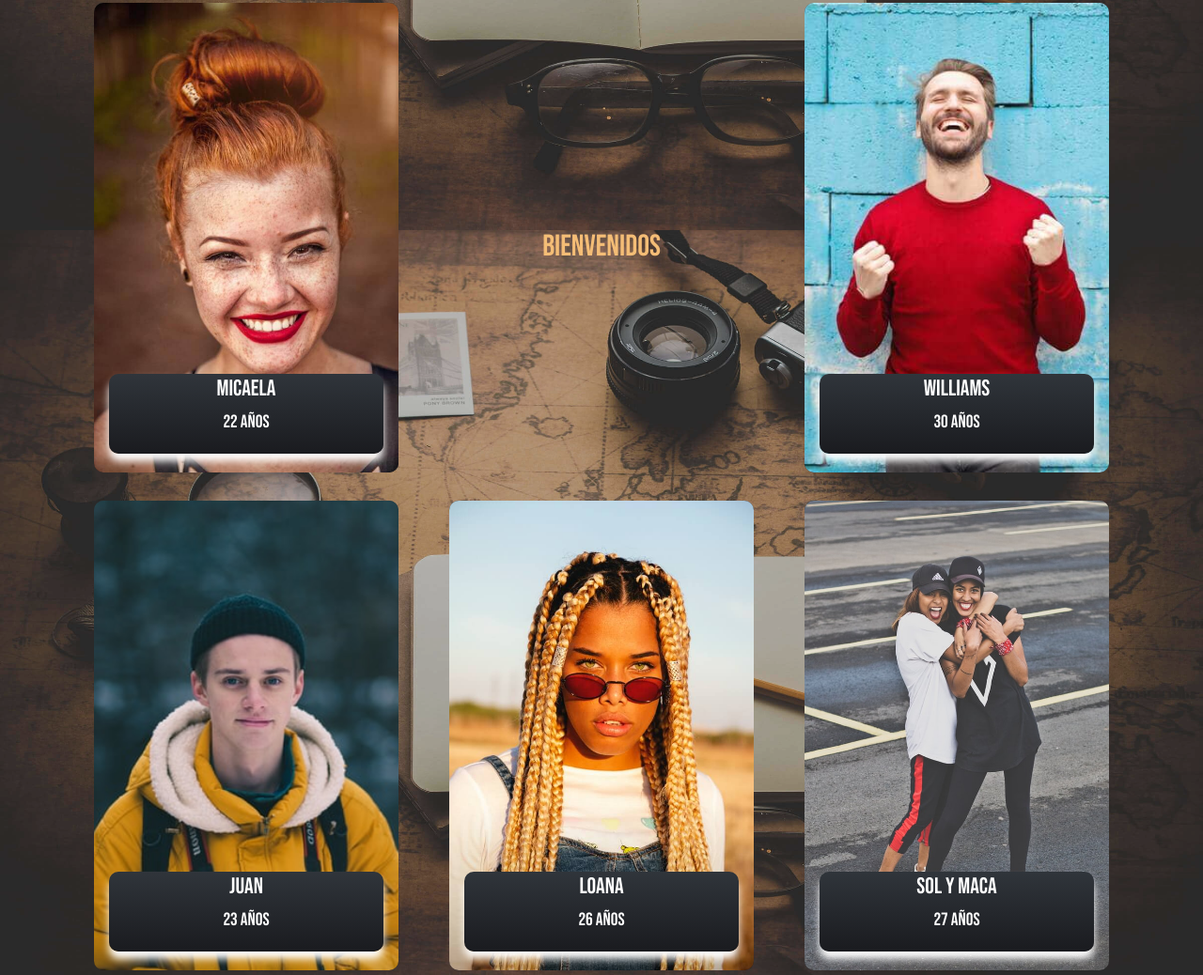
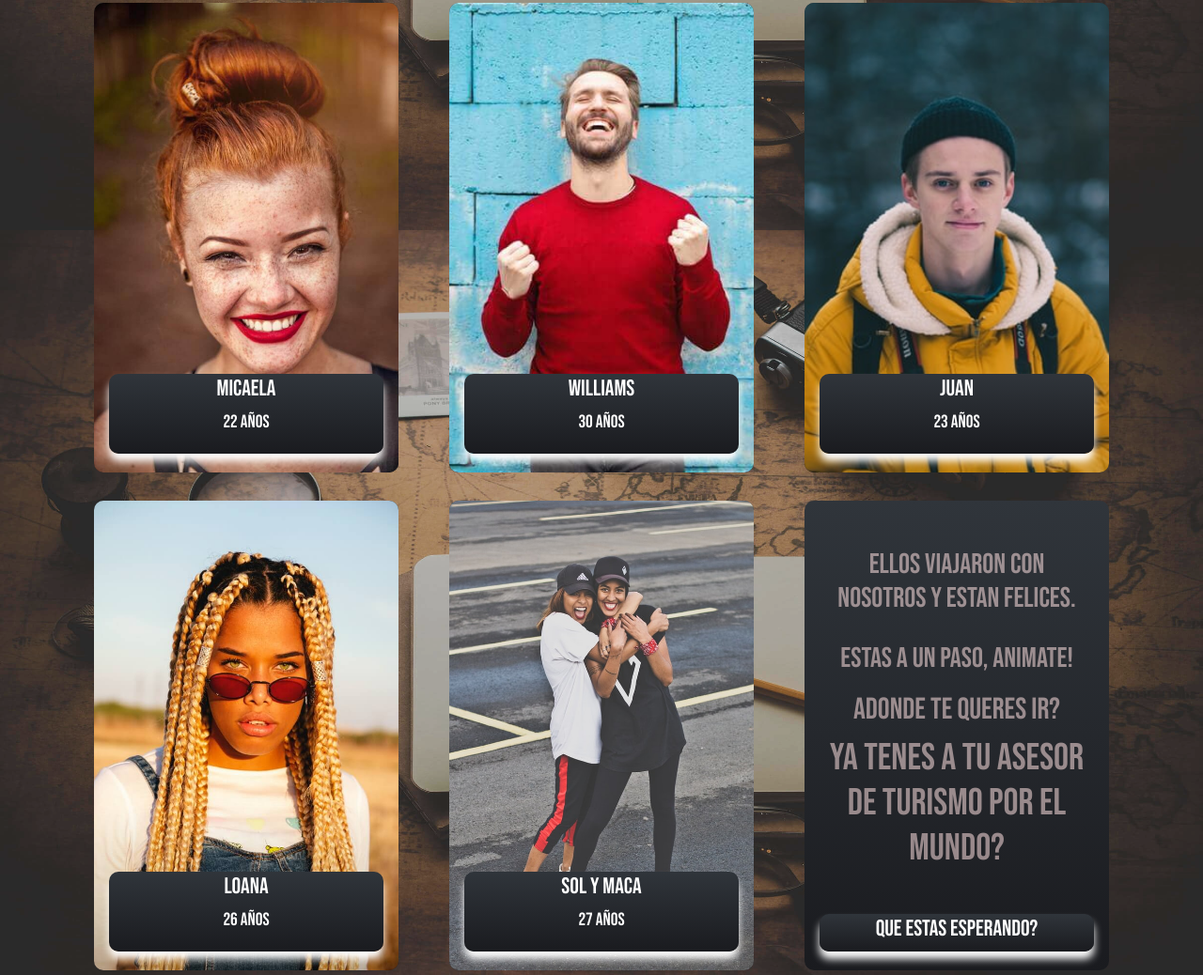
Before and after one commit to carbelpamela/EntregaFinal, a website: page index.html in a window 1280 px wide. Shown: the part 2155-3193 px from the top of the page at 94% size. Drawn offline with nearby package versions, Linux system fonts and the light colour scheme.

Commit message:
cambie foto testimonios y agrege texto

```diff
--- a/index.html
+++ b/index.html
@@ -165,7 +165,6 @@
                         </div>
                     </div>
 
-                <h2>bienvenidos</h2>
 
 
                   <div class="testimonio__card">
```
